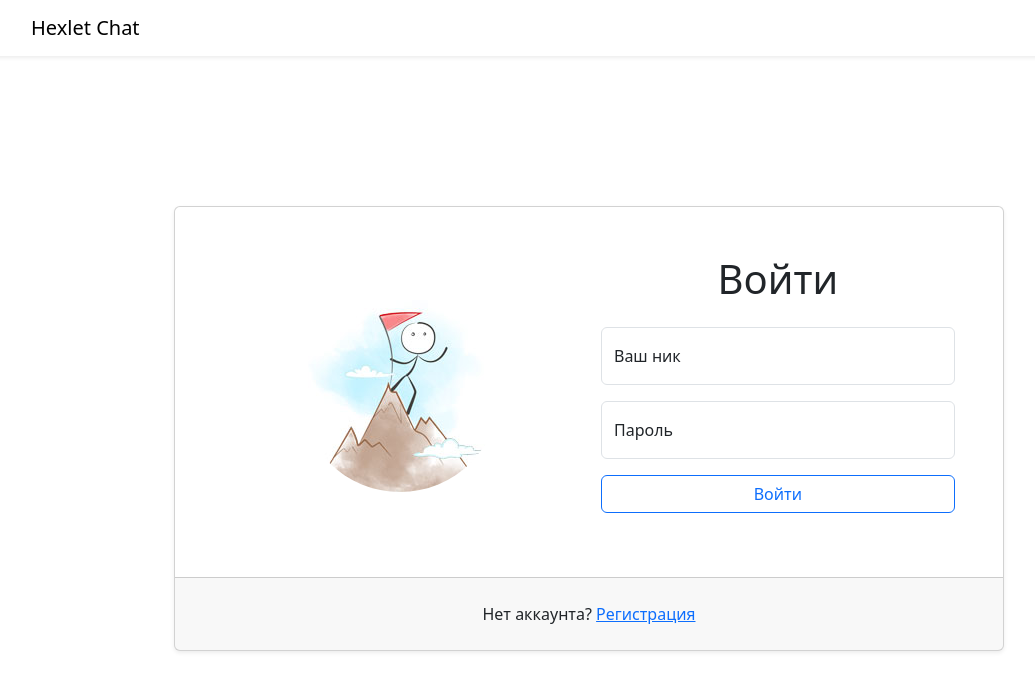
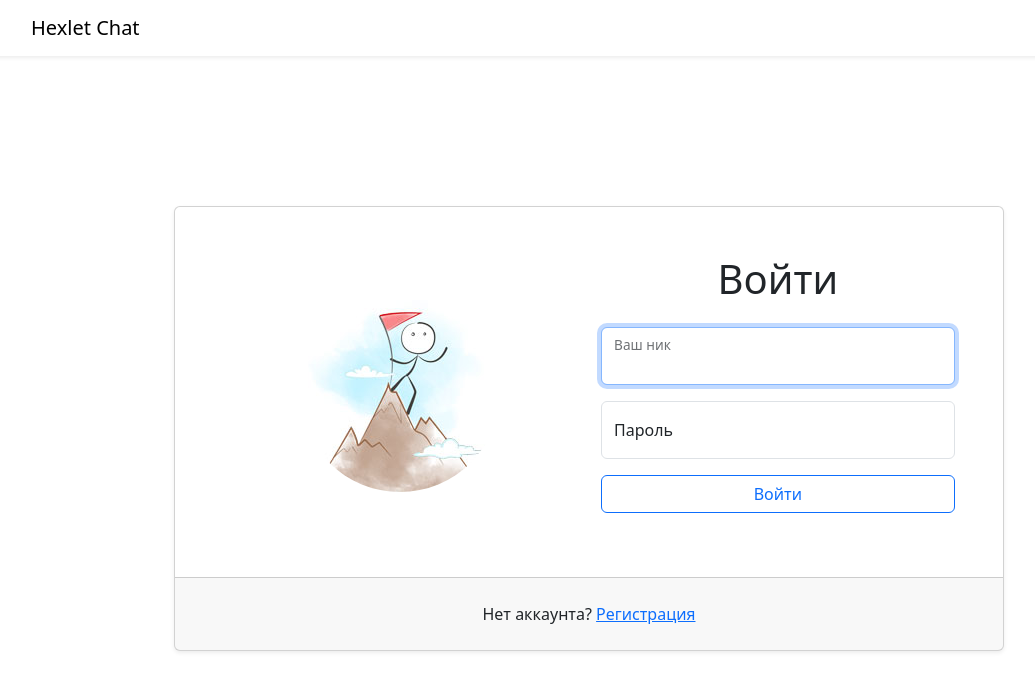
Before and after one commit to kronnoss37/frontend-project-12, a React (Vite) app in the folder frontend/: page /login in a window 1280 px wide. Shown: the top 690 px of the page, without its empty margins (51-1086 px from the left). Built offline with nearby package versions, Linux system fonts and the light colour scheme.

Commit message:
Update file LoginForm, add request sending and data processing

```diff
--- a/frontend/src/components/LoginForm.jsx
+++ b/frontend/src/components/LoginForm.jsx
@@ -1,29 +1,57 @@
-import React from 'react'
+import React, { useEffect, useRef } from 'react'
 import { Formik, Form, Field } from 'formik'
+import { useDispatch, useSelector } from 'react-redux'
+import { useNavigate } from 'react-router';
 
-const initialValues = {
-  username: '',
-  password: ''
-}
+import { authUser } from '../store/authSlice'
 
 const LoginForm = () => {
 
-  const handleSubmit = (values) => {
+  const navigate = useNavigate();
 
-    // logic sumbit form
-    console.log('sumbit', values);
-  }
+  const inputRef = useRef(null)
+
+  const dispatch = useDispatch();
+
+  const isAuth = useSelector(state => state.authData.isAuth)
+  const errorData = useSelector((state) => state.authData.error);
+
+  useEffect(() => {
+    inputRef.current.focus()
+  }, [])
+
+  useEffect(() => {
+    if (isAuth) {
+      navigate('/', { replace: true });
+    }
+  }, [isAuth]);
+
+  const handleSubmit = (values, { setSubmitting }) => {
+    dispatch(authUser(values)).finally(() => setSubmitting(false));
+  };
+
+  const className = () => `form-control ${errorData?.type === 'auth' ? 'is-invalid' : ''}`;
+
+  const initialValues = {
+    username: '',
+    password: '',
+  };
 
   return (
-    <Formik
-      initialValues={initialValues}
-      onSubmit={handleSubmit}
-    >
-      {() => (
+    <Formik initialValues={initialValues} onSubmit={handleSubmit}>
+      {({ isSubmitting }) => (
         <Form className='col-12 col-md-6 mt-3 mt-md-0'>
           <h1 className='text-center mb-4'>Войти</h1>
           <div className='form-floating mb-3'>
-            <Field name='username' autoComplete='username' required placeholder='Ваш ник' id='username' className='form-control' />
+            <Field
+              name='username'
+              autoComplete='username'
+              required
+              placeholder='Ваш ник'
+              id='username'
+              className={className()}
+              ref={inputRef}
+            />
             <label htmlFor='username'>Ваш ник</label>
           </div>
           <div className='form-floating mb-3'>
@@ -34,13 +62,20 @@ const LoginForm = () => {
               placeholder='Пароль'
               id='password'
               type='password'
-              className='form-control'
+              className={className()}
             />
             <label htmlFor='password'>Пароль</label>
+            <div className='invalid-feedback'>Неверные имя пользователя или пароль</div>
           </div>
-          <button type='submit' className='w-100 mb-3 btn btn-outline-primary'>
-            Войти
-          </button>
+          {isSubmitting ? (
+            <button className='btn btn-primary' type='button' disabled>
+              <span className='spinner-border spinner-border-sm' aria-hidden='true'></span>
+              {' '}
+              <span role='status'>Loading...</span>
+            </button>
+          ) : (
+            <button type='submit' className='w-100 mb-3 btn btn-outline-primary'>Войти</button>
+          )}
         </Form>
       )}
     </Formik>
```
